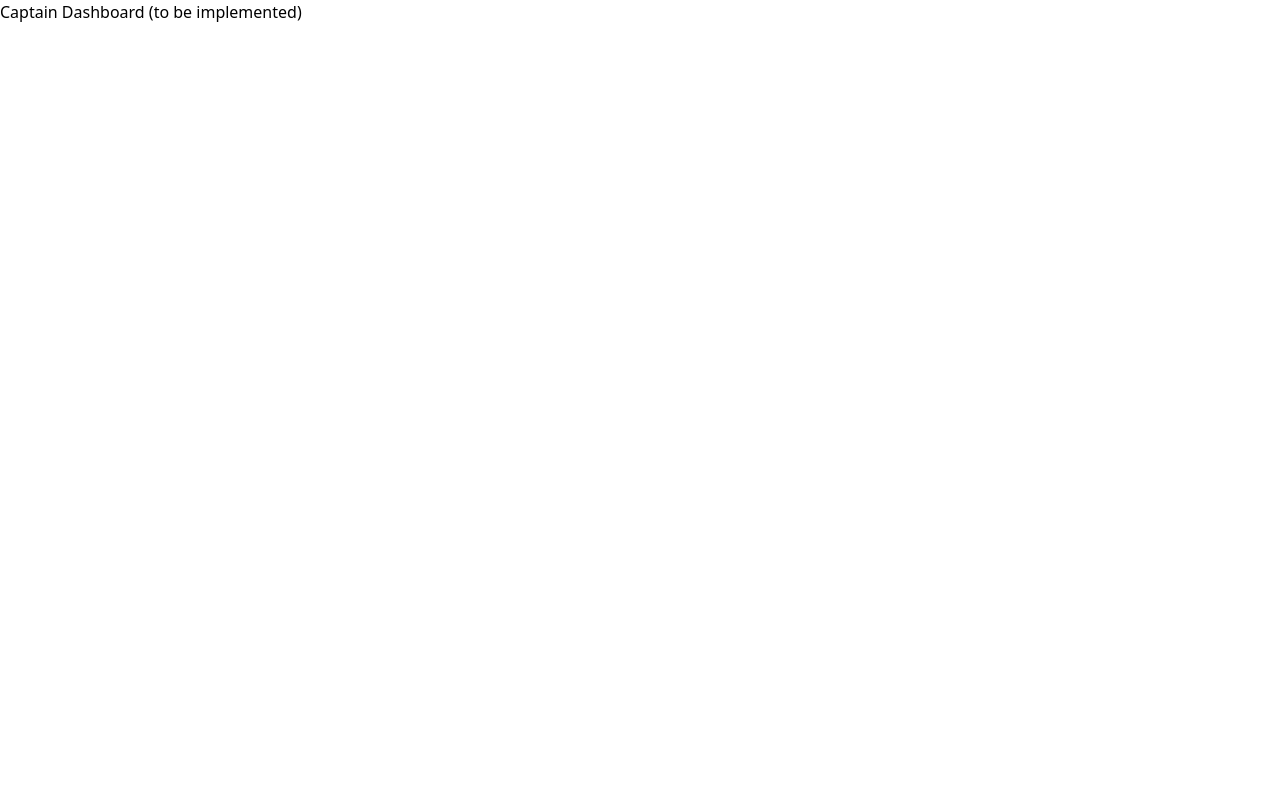
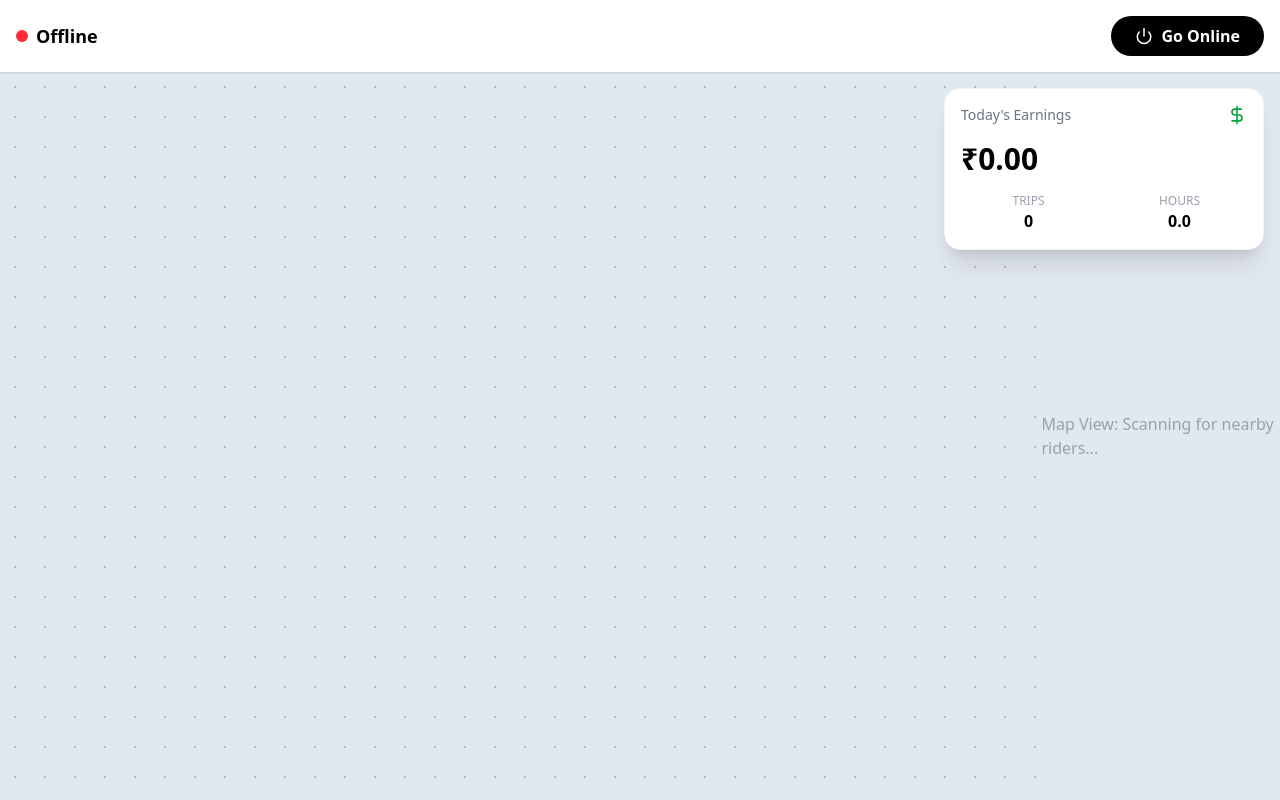
Before and after one commit to rishiraj004/uber, a React (Vite) app in the folder frontend/: page /captain/dashboard in a window 1280 px wide. Built offline with nearby package versions, Linux system fonts and the light colour scheme; no server answers; sample sign-in values are in the browser's storage.

Commit message:
feat: implement captain dashboard with real-time ride request handling and status toggle

```diff
--- a/frontend/package.json
+++ b/frontend/package.json
@@ -15,13 +15,15 @@
     "lucide-react": "^0.562.0",
     "react": "^19.2.0",
     "react-dom": "^19.2.0",
-    "react-router-dom": "^7.11.0"
+    "react-router-dom": "^7.11.0",
+    "socket.io-client": "^4.8.3"
   },
   "devDependencies": {
     "@eslint/js": "^9.39.1",
     "@types/node": "^24.10.1",
     "@types/react": "^19.2.5",
     "@types/react-dom": "^19.2.3",
+    "@types/socket.io-client": "^1.4.36",
     "@vitejs/plugin-react": "^5.1.1",
     "autoprefixer": "^10.4.23",
     "eslint": "^9.39.1",
--- a/frontend/src/App.tsx
+++ b/frontend/src/App.tsx
@@ -3,6 +3,7 @@ import { BrowserRouter, Navigate, Route, Routes } from 'react-router-dom'
 import SignupPage from './pages/signup'
 import LoginPage from './pages/login'
 import HomePage from './pages/home'
+import CaptainDashboard from './pages/captain-dashboard'
 
 function App() {
   return (
@@ -12,7 +13,7 @@ function App() {
         <Route path="/login" element={<LoginPage />} />
         <Route path="/signup" element={<SignupPage />} />
         <Route path="/home" element={<HomePage />} />
-        <Route path="/captain/dashboard" element={<div>Captain Dashboard (to be implemented)</div>} />
+        <Route path="/captain/dashboard" element={<CaptainDashboard />} />
         <Route path="*" element={<Navigate to="/login" replace />} />
       </Routes>
     </BrowserRouter>
--- a/frontend/src/pages/captain-dashboard.tsx
+++ b/frontend/src/pages/captain-dashboard.tsx
@@ -0,0 +1,145 @@
+import React, { useState, useEffect } from 'react';
+import axios from 'axios';
+import { io, Socket } from 'socket.io-client';
+import { ShieldCheck, MapPin, Navigation, DollarSign, Power } from 'lucide-react';
+
+const CaptainDashboard = () => {
+  const [isOnline, setIsOnline] = useState(false);
+  const [currentRideRequest, setCurrentRideRequest] = useState<any>(null);
+  const [socket, setSocket] = useState<Socket | null>(null);
+
+  // 1. Initialize Socket.io Connection
+  useEffect(() => {
+    const token = localStorage.getItem('token');
+    const userId = JSON.parse(atob(token!.split('.')[1])).userId; // Extracting userId from JWT
+
+    const newSocket = io('http://localhost:3000', {
+      query: { userId }
+    });
+
+    newSocket.on('NEW_RIDE_REQUEST', (data) => {
+      console.log("New Ride Request Received:", data);
+      setCurrentRideRequest(data);
+    });
+
+    setSocket(newSocket);
+    return () => { newSocket.close(); };
+}, []);
+
+  // 2. Toggle Availability (PATCH /toggle-status)
+  const handleStatusToggle = async () => {
+    try {
+      const token = localStorage.getItem('token');
+      const response = await axios.patch('http://localhost:3000/api/v1/captain/toggle-status', {}, {
+        headers: { Authorization: `Bearer ${token}` }
+      });
+      setIsOnline(response.data.isOnline);
+    } catch (error) {
+      console.error("Error toggling status", error);
+    }
+  };
+
+  // 3. Accept Ride Logic (POST /accept-ride)
+  const acceptRide = async (rideId: number) => {
+    try {
+      const token = localStorage.getItem('token');
+      await axios.post('http://localhost:3000/api/v1/ride/accept-ride', { rideId }, {
+        headers: { Authorization: `Bearer ${token}` }
+      });
+      alert("Ride Accepted! Navigate to pickup.");
+      setCurrentRideRequest(null);
+    } catch (error) {
+      alert("Could not accept ride.");
+    }
+  };
+
+  return (
+    <div className="h-screen w-screen flex flex-col bg-gray-50 overflow-hidden">
+
+      {/* Top Header */}
+      <div className="p-4 bg-white shadow-sm flex justify-between items-center z-20">
+        <div className="flex items-center gap-2">
+          <div className={`w-3 h-3 rounded-full ${isOnline ? 'bg-green-500 animate-pulse' : 'bg-red-500'}`}></div>
+          <span className="font-bold text-lg">{isOnline ? 'Online' : 'Offline'}</span>
+        </div>
+        <button
+          onClick={handleStatusToggle}
+          className={`flex items-center gap-2 px-6 py-2 rounded-full font-bold transition ${
+            isOnline ? 'bg-red-100 text-red-600 hover:bg-red-200' : 'bg-black text-white hover:bg-zinc-800'
+          }`}
+        >
+          <Power size={18} />
+          {isOnline ? 'Go Offline' : 'Go Online'}
+        </button>
+      </div>
+
+      <div className="flex-1 relative">
+        {/* Dummy Map Area */}
+        <div className="absolute inset-0 bg-slate-200 flex items-center justify-center">
+            <div className="w-full h-full opacity-20" style={{ backgroundImage: 'radial-gradient(#000 1px, transparent 0)', backgroundSize: '30px 30px' }}></div>
+            <p className="text-gray-400 font-medium">Map View: Scanning for nearby riders...</p>
+        </div>
+
+        {/* Floating Earnings Card */}
+        <div className="absolute top-4 left-4 right-4 md:left-auto md:w-80 bg-white p-4 rounded-2xl shadow-xl z-10 border border-gray-100">
+          <div className="flex justify-between items-center mb-4">
+            <p className="text-gray-500 text-sm">Today's Earnings</p>
+            <DollarSign size={20} className="text-green-600" />
+          </div>
+          <h3 className="text-3xl font-black">₹0.00</h3>
+          <div className="mt-4 flex gap-4 text-center">
+            <div className="flex-1"><p className="text-xs text-gray-400 uppercase">Trips</p><p className="font-bold">0</p></div>
+            <div className="flex-1"><p className="text-xs text-gray-400 uppercase">Hours</p><p className="font-bold">0.0</p></div>
+          </div>
+        </div>
+
+        {/* Incoming Ride Notification Popup */}
+        {currentRideRequest && (
+          <div className="absolute bottom-10 left-4 right-4 md:left-1/2 md:-translate-x-1/2 md:w-[450px] bg-white rounded-3xl shadow-2xl z-30 p-6 border-2 border-black animate-bounce-short">
+            <div className="flex justify-between items-start mb-4">
+              <div>
+                <span className="bg-yellow-100 text-yellow-800 text-xs font-bold px-2 py-1 rounded">NEW REQUEST</span>
+                <h4 className="text-xl font-bold mt-1">{currentRideRequest.riderName}</h4>
+              </div>
+              <p className="text-2xl font-black">₹{currentRideRequest.fare}</p>
+            </div>
+
+            <div className="space-y-4 mb-6">
+              <div className="flex items-start gap-3">
+                <MapPin size={20} className="text-blue-600 mt-1" />
+                <div>
+                  <p className="text-xs text-gray-400">PICKUP</p>
+                  <p className="text-sm font-medium">{currentRideRequest.pickupAddress}</p>
+                </div>
+              </div>
+              <div className="flex items-start gap-3">
+                <Navigation size={20} className="text-black mt-1" />
+                <div>
+                  <p className="text-xs text-gray-400">DROPOFF</p>
+                  <p className="text-sm font-medium">{currentRideRequest.dropoffAddress}</p>
+                </div>
+              </div>
+            </div>
+
+            <div className="flex gap-3">
+              <button
+                onClick={() => setCurrentRideRequest(null)}
+                className="flex-1 py-3 border border-gray-200 rounded-xl font-bold hover:bg-gray-50"
+              >
+                Ignore
+              </button>
+              <button
+                onClick={() => acceptRide(currentRideRequest.rideId)}
+                className="flex-[2] py-3 bg-black text-white rounded-xl font-bold hover:bg-zinc-800"
+              >
+                Accept Ride
+              </button>
+            </div>
+          </div>
+        )}
+      </div>
+    </div>
+  );
+};
+
+export default CaptainDashboard;
--- a/frontend/src/pages/home.tsx
+++ b/frontend/src/pages/home.tsx
@@ -1,7 +1,8 @@
 import axios from "axios";
 import api from "../services/api";
-import { useState, useMemo } from "react";
+import { useState, useMemo, useEffect } from "react";
 import { MapPin, Navigation, Car, Bike, Zap } from 'lucide-react';
+import { io, Socket } from "socket.io-client";
 
 const HomePage: React.FC = () => {
     const [pickup, setPickup] = useState("");
@@ -11,6 +12,26 @@ const HomePage: React.FC = () => {
     const [showFares, setShowFares] = useState(false);
     const [fares, setFares] = useState<{ [key in "CAR" | "BIKE" | "AUTO"]: number }>({ CAR: 0, BIKE: 0, AUTO: 0 });
     const [error, setError] = useState("");
+    const [rideStatus, setRideStatus] = useState<string | null>("Searching...");
+
+    const userId = JSON.parse(atob(localStorage.getItem("token")!.split('.')[1])).userId;
+    const socket = io("http://localhost:3000", {
+        query: {
+            userId: userId
+        }
+    });
+
+    useEffect(() => {
+      socket.on("RIDE_ACCEPTED", (data) => {
+        setRideStatus(`Ride Accepted by ${data.captainName}.`);
+        setLoading(false);
+        //navigate to ride tracking page (to be implemented)
+      });
+
+      return () => {
+        socket.off("RIDE_ACCEPTED");
+      };
+    });
 
     const canEstimate = useMemo(() => {
         return pickup.trim() !== "" && drop.trim() !== "";
@@ -91,15 +112,20 @@ const HomePage: React.FC = () => {
                     Authorization: `Bearer ${token}`
                 }
             });
-            alert("Ride requested successfully! Ride ID: " + response.data.ride.id);
+            socket.emit("NEW_RIDE_REQUEST", {
+                rideId: response.data.rideId,
+                pickup,
+                destination: drop,
+                pickupCoords: dummyCoords.pickup,
+                destCoords: dummyCoords.dest,
+                vehicleType,
+            });
         } catch (err) {
             if (axios.isAxiosError(err)) {
                 setError(err.response?.data.message || "Failed to request ride.");
             } else {
                 setError("Failed to request ride.");
             }
-        } finally {
-            setLoading(false);
         }
     };
 
@@ -175,6 +201,20 @@ const HomePage: React.FC = () => {
             >
               {loading ? "Finding a Captain..." : `Request ${vehicleType || 'Ride'}`}
             </button>
+
+            {/* 5. Cancel Ride Request button */}
+            {loading && (
+                <button
+                  onClick={() => {
+                    setLoading(false);
+                    setRideStatus(null);
+                    socket.emit("CANCEL_RIDE_REQUEST", { userId });
+                  }}
+                  className="w-full mt-6 bg-black text-white py-4 rounded-xl font-bold text-lg hover:bg-zinc-800 disabled:bg-gray-400 transition"
+                >
+                  Cancel Ride Request
+                </button>
+            )}
           </div>
         )}
       </div>
```
Also changed, not shown: 1 other file (tests, documents, lock files or other folders).
